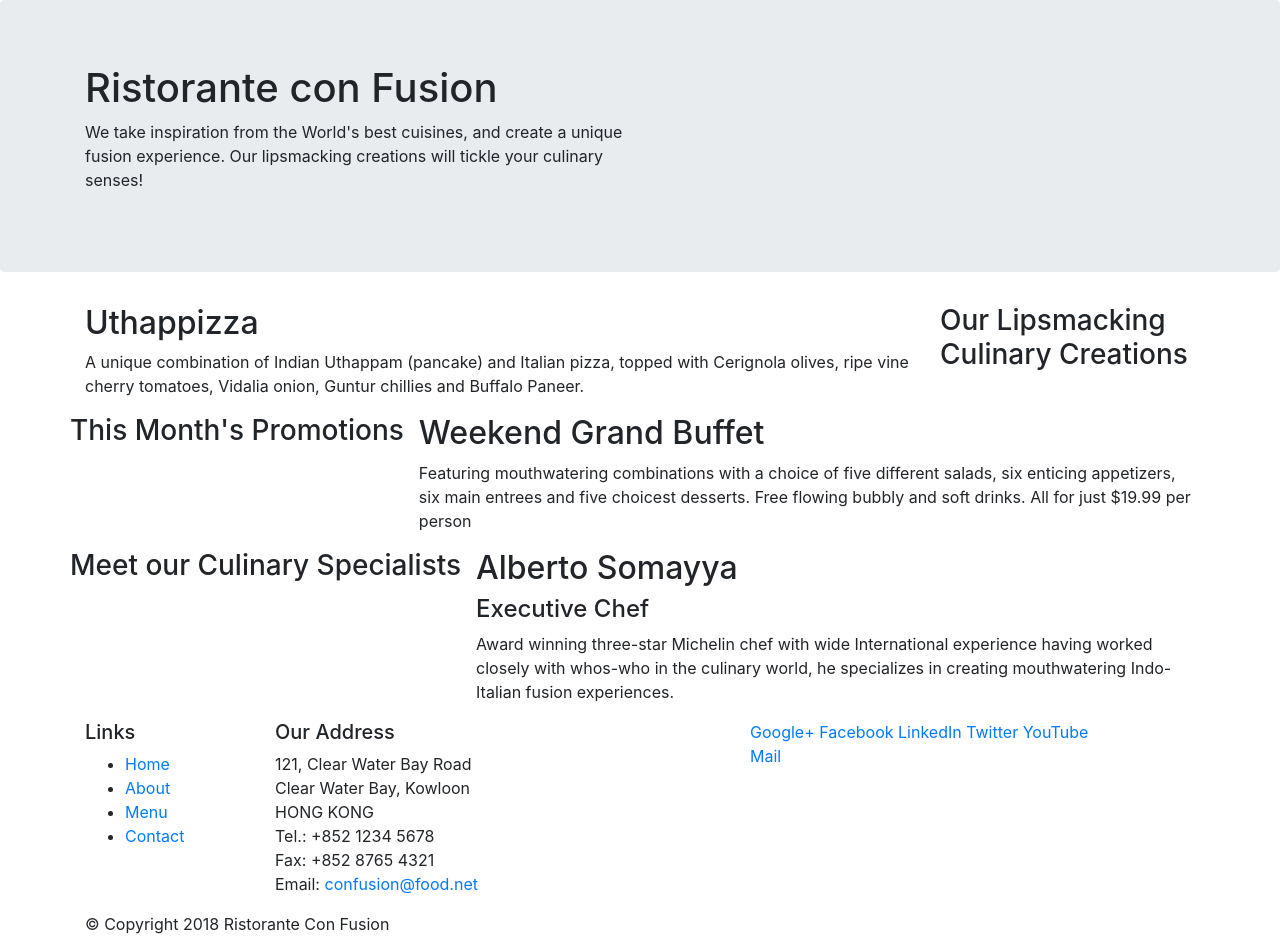
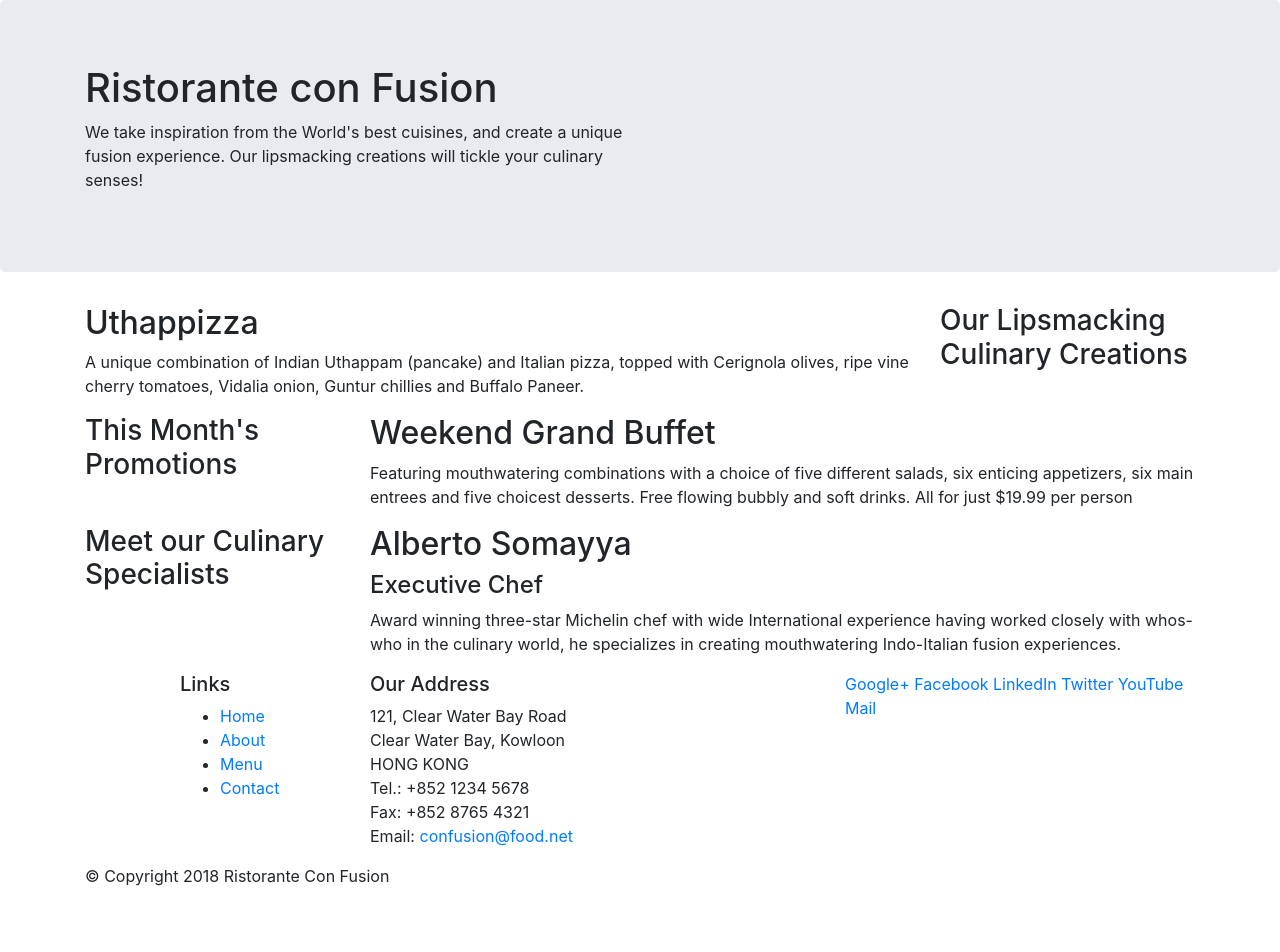
Before and after one commit to Deek9399/Bootstrap, a website: page index.html in a window 1280 px wide. After the commit the page ends 904 px from the top, so only its background shows below. Drawn offline with nearby package versions, Linux system fonts and the light colour scheme.

Commit message:
Bootstrap Grid Part 1

```diff
--- a/index.html
+++ b/index.html
@@ -50,7 +50,7 @@
       </div>
 
       <div class="row">
-        <div class="class="col-12 col-sm-4 order-sm-last col-md-3">
+        <div class="col-12 col-sm-4 col-md-3">
           <h3>This Month's Promotions</h3>
         </div>
         <div class="col col-sm col-md">
@@ -65,7 +65,7 @@
       </div>
 
       <div class="row">
-        <div class="class="col-12 col-sm-4 col-md-3">
+        <div class="col-12 col-sm-4 col-md-3">
           <h3>Meet our Culinary Specialists</h3>
         </div>
         <div class="col col-sm col-md">
@@ -84,7 +84,7 @@
     <footer>
       <div class="container">
         <div class="row">
-          <div class="col-4 col-sm-2">
+          <div class="col-4 offset-1 col-sm-2">
             <h5>Links</h5>
             <ul>
               <li><a href="#">Home</a></li>
```
